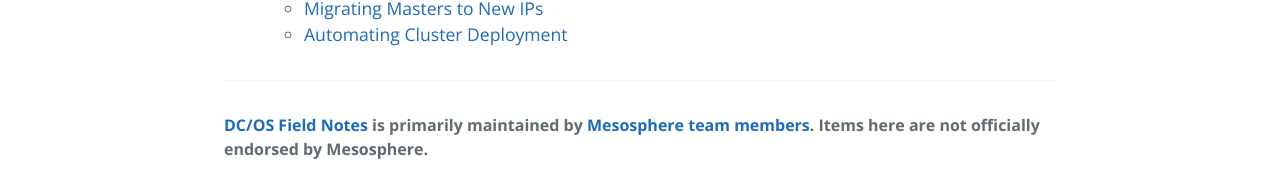
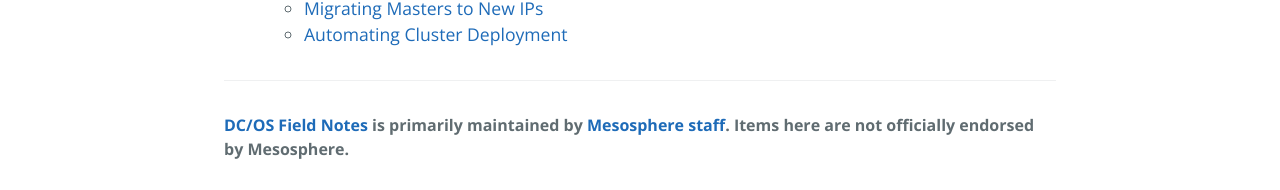
Before and after one commit to mesosphere/field-notes, a Jekyll site: the page built from docs/index.md, in a window 1280 px wide. Shown: the part 1066-1256 px from the top of the page. Built offline with Jekyll 4.4.1, drawn with Linux system fonts in a browser that asks for light colours; our own code applies the rules of GitHub Pages for plain Markdown files.

Commit message:
add newline

```diff
--- a/docs/_layouts/default.html
+++ b/docs/_layouts/default.html
@@ -21,7 +21,8 @@
 
       <footer class="site-footer">
         {% if site.github.is_project_page %}
-          <span class="site-footer-owner"><a href="{{ site.github.repository_url }}">DC/OS Field Notes</a> is primarily maintained by <a href="https://mesosphere.github.io/field-notes/maintainers">Mesosphere team members</a>.  Items here are not officially endorsed by Mesosphere.</span>
+          <span class="site-footer-owner"><a href="{{ site.github.repository_url }}">DC/OS Field Notes</a> is primarily maintained by <a href="https://mesosphere.github.io/field-notes/maintainers">Mesosphere staff</a>.
+            Items here are not officially endorsed by Mesosphere.</span>
         {% endif %}
       </footer>
     </section>
```
